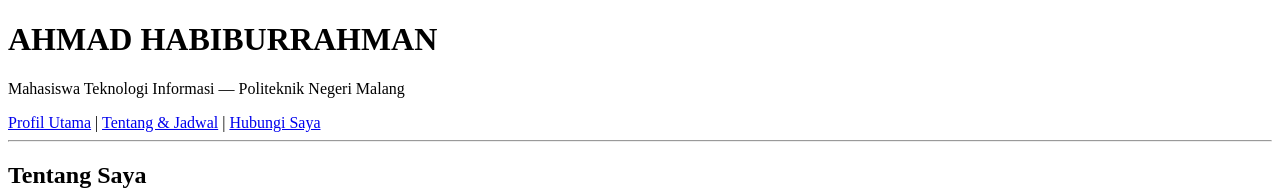
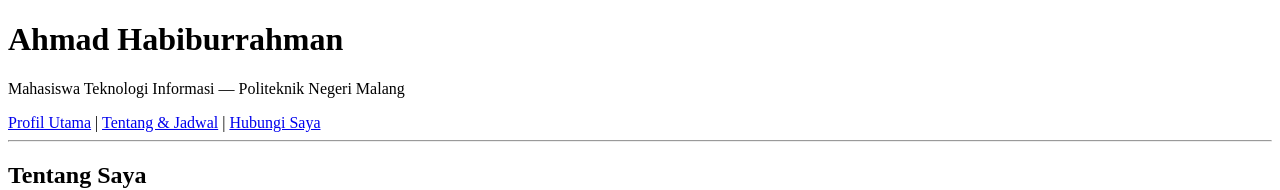
Before and after one commit to ahmadhabiburohman83-bit/tugas-web, a plain HTML site: page PRAKTIKUM 1/index.html in a window 1280 px wide. Shown: the top 190 px of the page. Drawn offline with Linux system fonts and the light colour scheme.

Commit message:
update praktikum 1 v5

```diff
--- a/PRAKTIKUM 1/index.html
+++ b/PRAKTIKUM 1/index.html
@@ -8,7 +8,7 @@
 <body>
 
     <header>
-        <h1>AHMAD HABIBURRAHMAN</h1>
+        <h1>Ahmad Habiburrahman</h1>
         <p>Mahasiswa Teknologi Informasi — Politeknik Negeri Malang</p>
 
         <nav>
```
